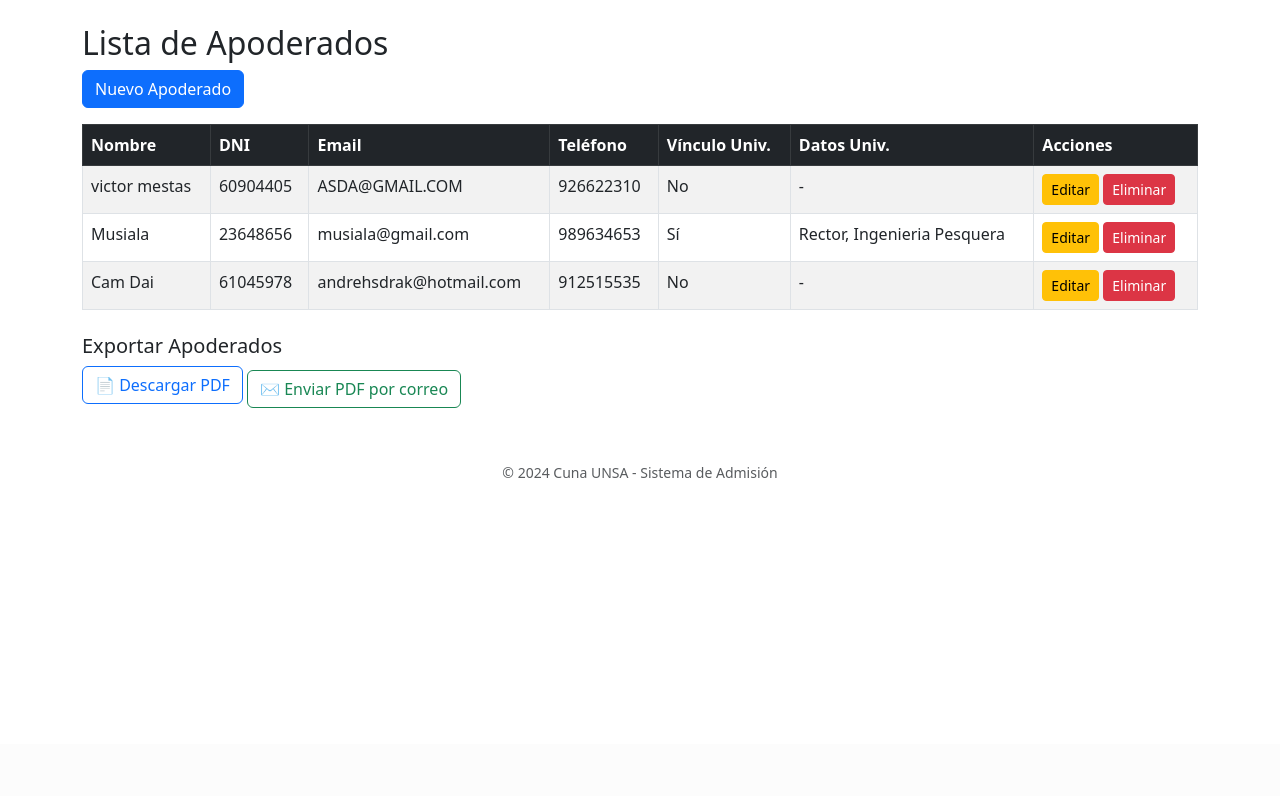
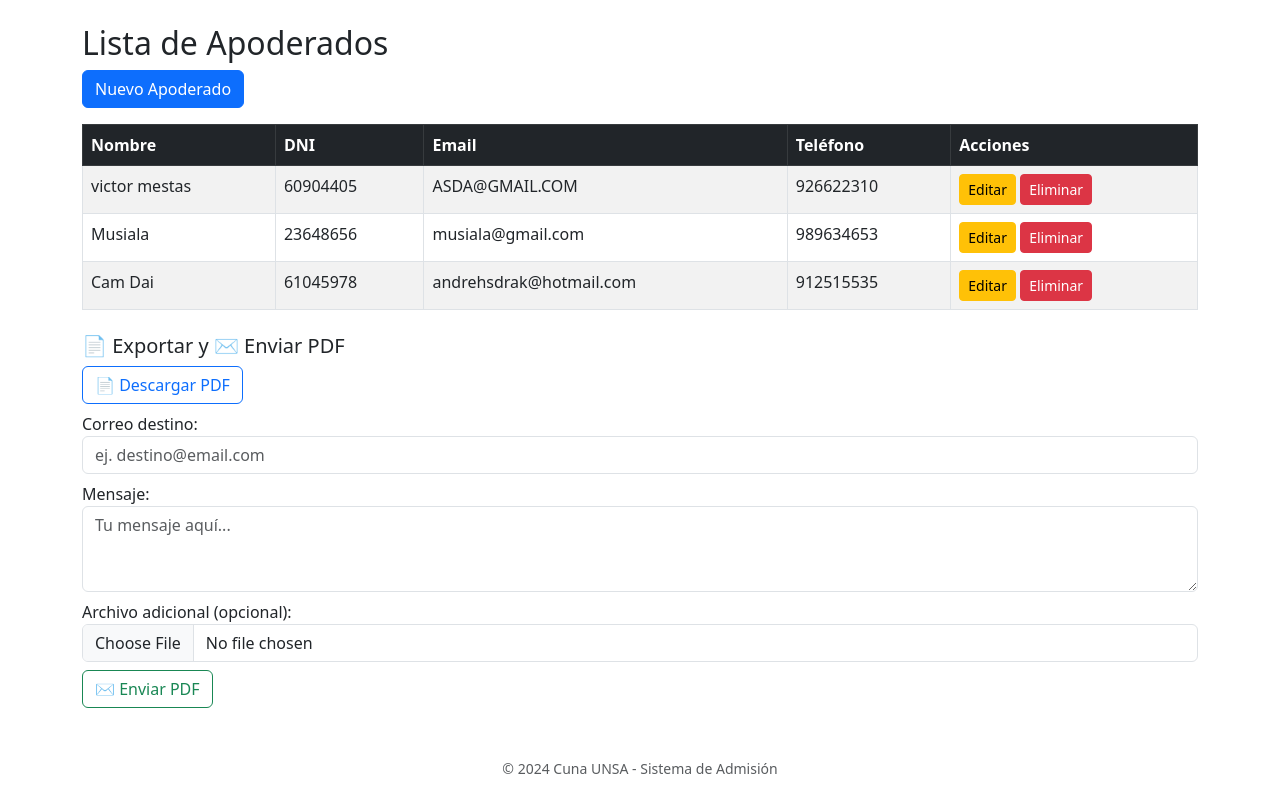
Before and after one commit to Camila-Alarico/PW2---Trabajo-Final, a Django app: page /parents/ in a window 1280 px wide. Shown: the part 56-852 px from the top of the page. Before the commit the page ends 534 px from the top, so only its background shows below. Run offline with Django 5.2, Linux system fonts and the light colour scheme; data comes from the database, SQL or seed files in the repository; both versions use the stored data as it was after the commit; some libraries are stand-ins or nearby versions.

Commit message:
Descargar archivos en parent list

```diff
--- a/admission/templates/admission/parent_list.html
+++ b/admission/templates/admission/parent_list.html
@@ -3,6 +3,7 @@
 {% block content %}
 <h2>Lista de Apoderados</h2>
 <a href="{% url 'parent_create' %}" class="btn btn-primary mb-3">Nuevo Apoderado</a>
+
 <table class="table table-bordered table-striped">
   <thead class="table-dark">
     <tr>
@@ -10,8 +11,6 @@
       <th>DNI</th>
       <th>Email</th>
       <th>Teléfono</th>
-      <th>Vínculo Univ.</th>
-      <th>Datos Univ.</th>
       <th>Acciones</th>
     </tr>
   </thead>
@@ -22,14 +21,6 @@
       <td>{{ parent.dni }}</td>
       <td>{{ parent.email }}</td>
       <td>{{ parent.phone }}</td>
-      <td>{{ parent.has_university_affiliation|yesno:"Sí,No" }}</td>
-      <td>
-        {% if parent.has_university_affiliation %}
-          {{ parent.university_role }}, {{ parent.university_area }}
-        {% else %}
-          -
-        {% endif %}
-      </td>
       <td>
         <a href="{% url 'parent_update' parent.pk %}" class="btn btn-warning btn-sm">Editar</a>
         <a href="{% url 'parent_delete' parent.pk %}" class="btn btn-danger btn-sm">Eliminar</a>
@@ -37,36 +28,102 @@
     </tr>
     {% empty %}
     <tr>
-      <td colspan="7">No hay apoderados registrados.</td>
+      <td colspan="5">No hay apoderados registrados.</td>
     </tr>
     {% endfor %}
   </tbody>
 </table>
 
+<!-- Sección PDF -->
 <div class="mt-4">
-  <h5>Exportar Apoderados</h5>
-  <button id="btn-pdf-parents" class="btn btn-outline-primary mb-2">📄 Descargar PDF</button>
-  <button id="btn-email-parents" class="btn btn-outline-success">✉️ Enviar PDF por correo</button>
+  <h5>📄 Exportar y ✉️ Enviar PDF</h5>
+
+  <button id="btn-pdf-download" class="btn btn-outline-primary mb-2">📄 Descargar PDF</button>
+
+  <div class="form-group">
+    <label>Correo destino:</label>
+    <input type="email" id="recipient" class="form-control mb-2" placeholder="ej. destino@email.com">
+  </div>
+  <div class="form-group">
+    <label>Mensaje:</label>
+    <textarea id="message" class="form-control mb-2" rows="3" placeholder="Tu mensaje aquí..."></textarea>
+  </div>
+  <div class="form-group">
+    <label>Archivo adicional (opcional):</label>
+    <input type="file" id="extra-file" class="form-control mb-2">
+  </div>
+  <button id="btn-email-parents" class="btn btn-outline-success">✉️ Enviar PDF</button>
   <div id="status-parents" class="mt-2 text-muted"></div>
 </div>
 
+<!-- Contenido oculto para PDF -->
+<div id="pdf-content" style="display: none;">
+  <h2 style="text-align: center;">Lista de Apoderados</h2>
+  <table border="1" cellspacing="0" cellpadding="5" width="100%">
+    <thead style="background-color: #f0f0f0;">
+      <tr>
+        <th>Nombre</th>
+        <th>DNI</th>
+        <th>Teléfono</th>
+        <th>Correo</th>
+      </tr>
+    </thead>
+    <tbody>
+      {% for parent in parents %}
+      <tr>
+        <td>{{ parent.full_name }}</td>
+        <td>{{ parent.dni }}</td>
+        <td>{{ parent.phone }}</td>
+        <td>{{ parent.email }}</td>
+      </tr>
+      {% endfor %}
+    </tbody>
+  </table>
+</div>
+
+<!-- Script -->
+<script src="https://cdnjs.cloudflare.com/ajax/libs/html2pdf.js/0.10.1/html2pdf.bundle.min.js"></script>
 <script>
-  document.getElementById('btn-pdf-parents').addEventListener('click', function () {
-    fetch('/parents/pdf/')
-      .then(response => response.blob())
-      .then(blob => {
-        const url = window.URL.createObjectURL(blob);
-        const a = document.createElement('a');
-        a.href = url;
-        a.download = 'apoderados.pdf';
-        document.body.appendChild(a);
-        a.click();
-        a.remove();
-      });
+  // Descargar PDF
+  document.getElementById('btn-pdf-download').addEventListener('click', function () {
+    const element = document.getElementById('pdf-content');
+    element.style.display = 'block';
+    html2pdf().from(element).save('apoderados.pdf');
+    setTimeout(() => element.style.display = 'none', 1000);
   });
 
+  // Enviar PDF
   document.getElementById('btn-email-parents').addEventListener('click', function () {
-    fetch('/send-parents-email/')
+    const sender = document.getElementById('sender').value;
+    const recipient = document.getElementById('recipient').value;
+    const message = document.getElementById('message').value;
+    const extraFile = document.getElementById('extra-file').files[0];
+
+    if (!recipient) {
+      alert("Por favor ingresa el correo destino.");
+      return;
+    }
+
+    const element = document.getElementById('pdf-content');
+    element.style.display = 'block';
+
+    html2pdf().from(element).outputPdf('blob').then(function (pdfBlob) {
+      const formData = new FormData();
+      formData.append('sender', sender);
+      formData.append('recipient', recipient);
+      formData.append('message', message);
+      formData.append('pdf', pdfBlob, 'apoderados.pdf');
+      if (extraFile) {
+        formData.append('extra_file', extraFile);
+      }
+
+      fetch('/send-parents-email/', {
+        method: 'POST',
+        body: formData,
+        headers: {
+          'X-CSRFToken': '{{ csrf_token }}'
+        }
+      })
       .then(response => response.text())
       .then(data => {
         document.getElementById('status-parents').innerText = '✅ Correo enviado con éxito';
@@ -75,6 +132,9 @@
         document.getElementById('status-parents').innerText = '❌ Error al enviar el correo';
         console.error(error);
       });
+
+      setTimeout(() => element.style.display = 'none', 1000);
+    });
   });
 </script>
 {% endblock %}
--- a/admission/urls.py
+++ b/admission/urls.py
@@ -28,4 +28,6 @@ urlpatterns = [
     # AJAX DEMO PAGE
     path('ajax-demo/', lambda r: render(r, 'admission/ajax_list.html'), name='ajax_demo'),
 
+    path('send-parents-email/', views.send_parents_email, name='send_parents_email'),
+
 ]
--- a/admission/views.py
+++ b/admission/views.py
@@ -6,6 +6,11 @@ from .forms import ApplicantForm
 from .models import Parent, Payment, AdmissionStage
 from .forms import ParentForm, PaymentForm, AdmissionStageForm
 from django.http import JsonResponse
+
+from django.views.decorators.csrf import csrf_exempt
+from django.core.mail import EmailMessage
+from django.http import HttpResponse
+import io
 
 
 # LISTADO
@@ -92,3 +97,37 @@ def applicant_json_api(request):
 # Poner base en la pagina principal
 def home(request):
     return render(request, 'admission/home.html')
+
+@csrf_exempt
+@csrf_exempt
+def send_parents_email(request):
+    if request.method == 'POST':
+        sender = request.POST.get('sender')
+        recipient = request.POST.get('recipient')
+        message = request.POST.get('message')
+        pdf = request.FILES.get('pdf')
+        extra_file = request.FILES.get('extra_file')
+
+        if not recipient or not pdf:
+            return HttpResponse('Faltan datos', status=400)
+
+        # Remitente fijo (el que envía el correo)
+        fixed_sender = 'tu_correo_fijo@gmail.com'
+
+        # Mensaje mejorado con info del "quién lo envía"
+        mensaje_final = f"Mensaje enviado por: {sender}\n\n{message}"
+
+        email = EmailMessage(
+            'Lista de Apoderados',
+            mensaje_final,
+            fixed_sender,
+            [recipient],
+        )
+        email.attach(pdf.name, pdf.read(), 'application/pdf')
+
+        if extra_file:
+            email.attach(extra_file.name, extra_file.read(), extra_file.content_type)
+
+        email.send()
+        return HttpResponse('Correo enviado con éxito')
+    return HttpResponse('Método no permitido', status=405)
```
Also changed, not shown: db.sqlite3, 13 other files.
